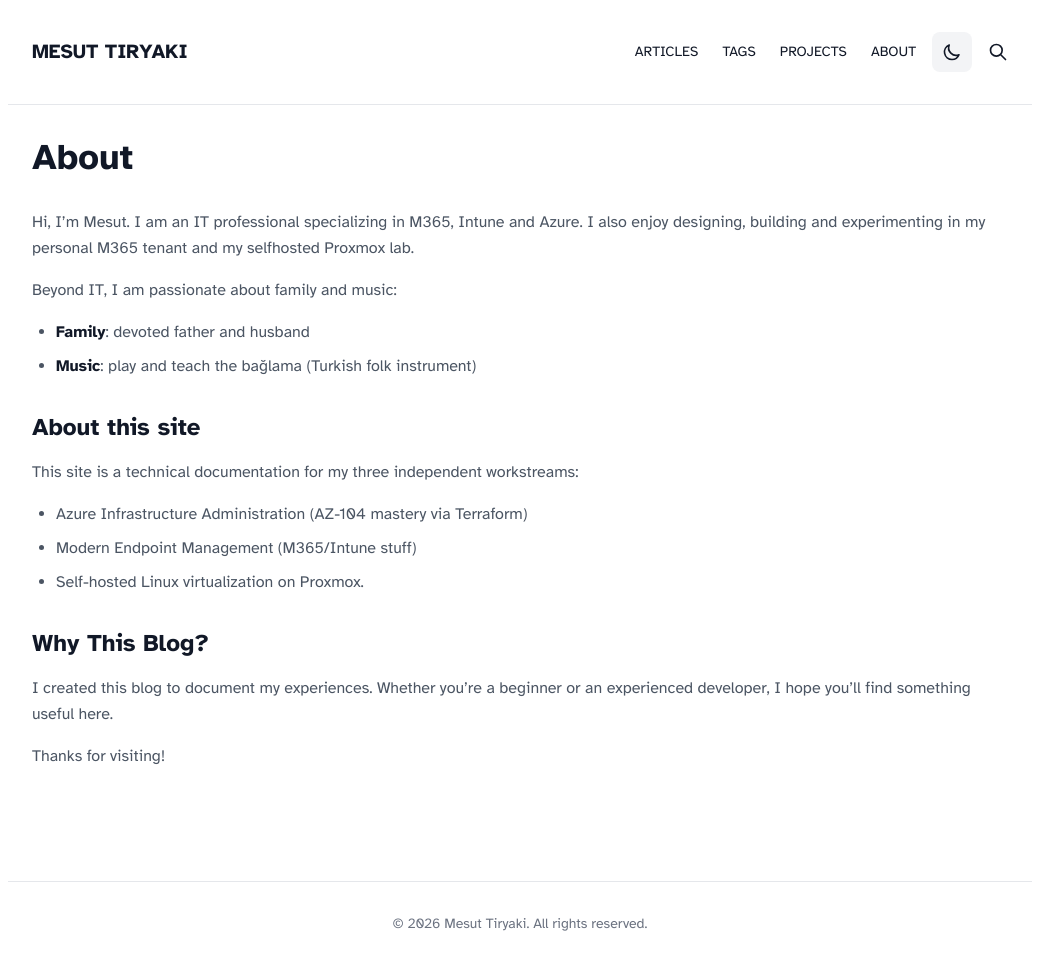
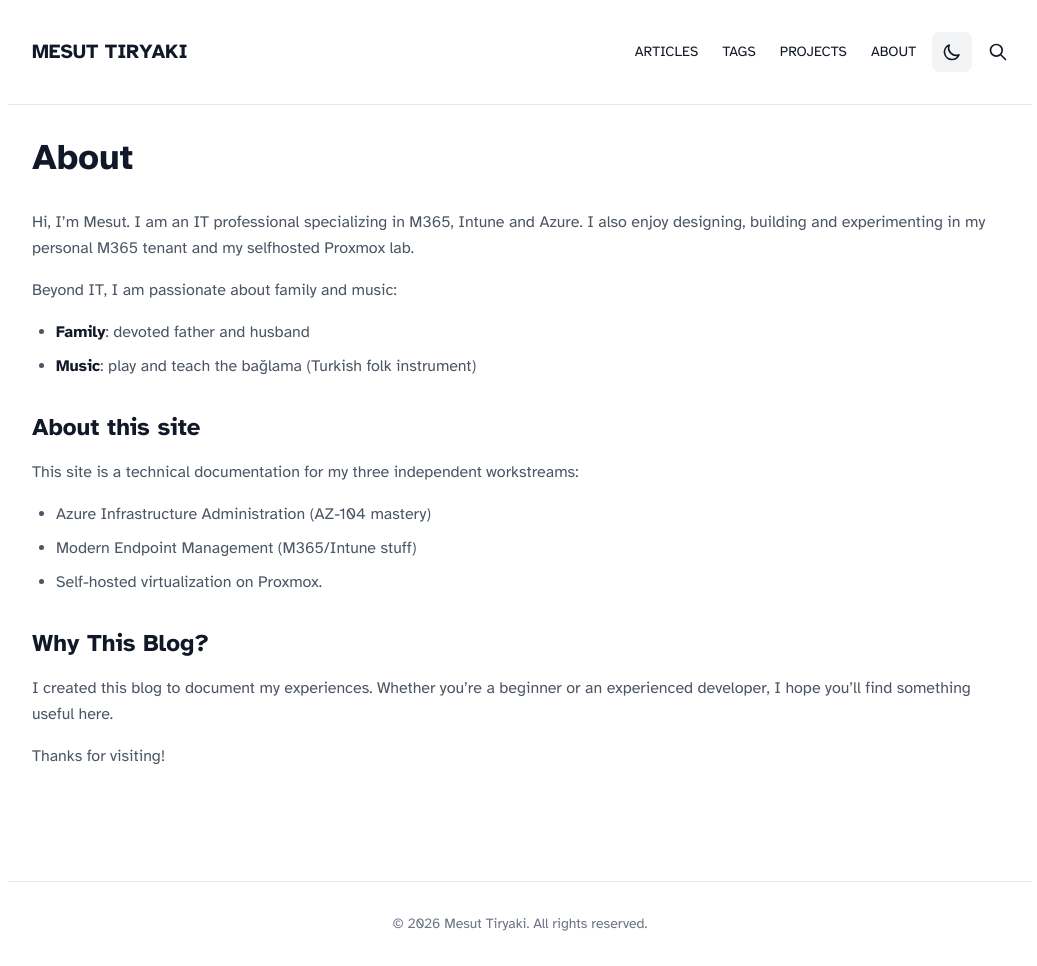
Before and after one commit to mesuttiryaki/mesuttiryaki.github.io, a Jekyll site: the page built from about.markdown, in a window 1280 px wide. Shown: the whole page, without its empty margins (120-1157 px from the left). Built offline with Jekyll 4.4.1, drawn with Linux system fonts in a browser that asks for light colours.

```diff
--- a/about.markdown
+++ b/about.markdown
@@ -15,9 +15,9 @@ Beyond IT, I am passionate about family and music:
 ## About this site
 
 This site is a technical documentation for my three independent workstreams:
-- Azure Infrastructure Administration (AZ-104 mastery via Terraform)
+- Azure Infrastructure Administration (AZ-104 mastery)
 - Modern Endpoint Management (M365/Intune stuff)
-- Self-hosted Linux virtualization on Proxmox.
+- Self-hosted virtualization on Proxmox.
 
 ## Why This Blog?
 
```
